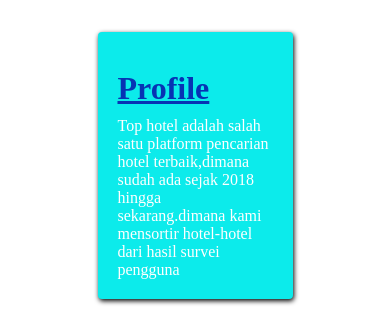
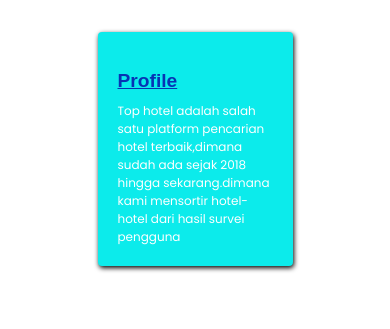
Before and after one commit to maghfur26/submision-dicoding, a plain HTML site: page index.html in a window 390 px wide. Shown: the part 559-888 px from the top of the page. Drawn offline with Linux system fonts and the light colour scheme.

Commit message:
fiks font-size profile

```diff
--- a/style.css
+++ b/style.css
@@ -246,6 +246,16 @@
     .container-profil img {
         height: 100px;
     }
+
+    .container-profil h2 {
+    font-family: sans-serif;
+    font-size: 1.2em;
+    }
+
+    .container-profil p {
+    font-family: 'Poppins', sans-serif;
+    font-size: 12px;
+    }
 }
 
 @media (min-width: 768px) {
```
